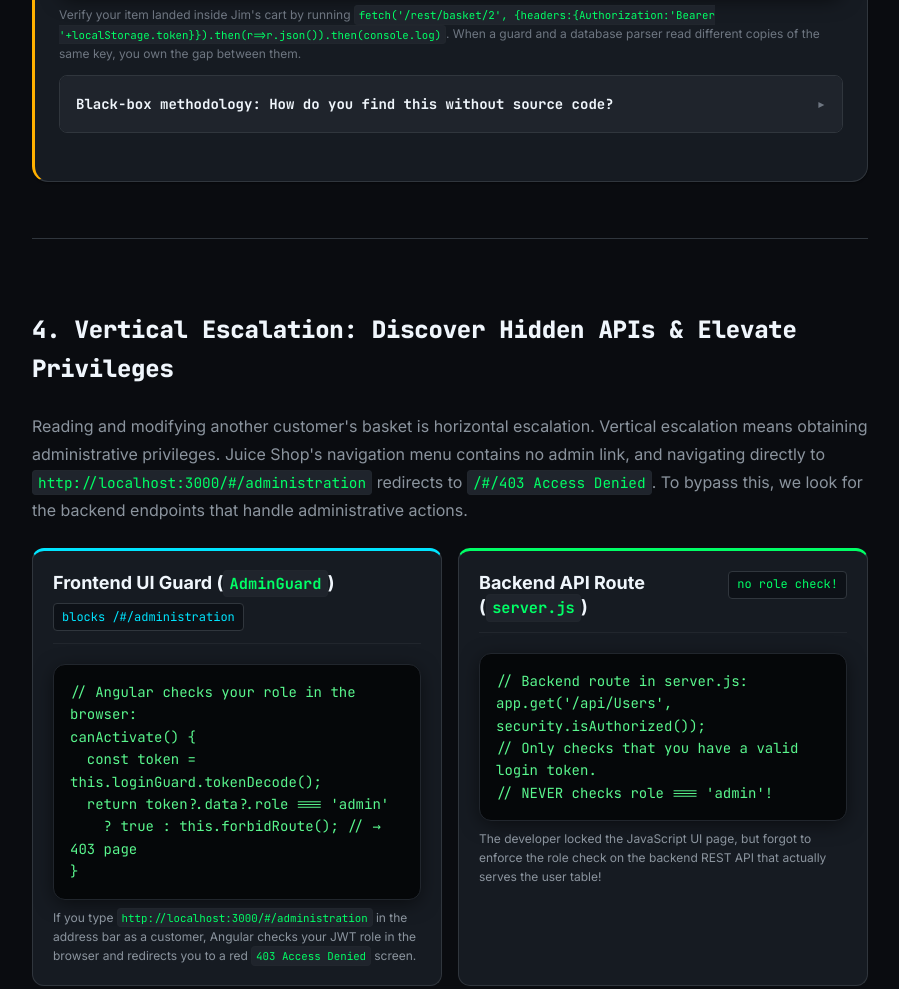
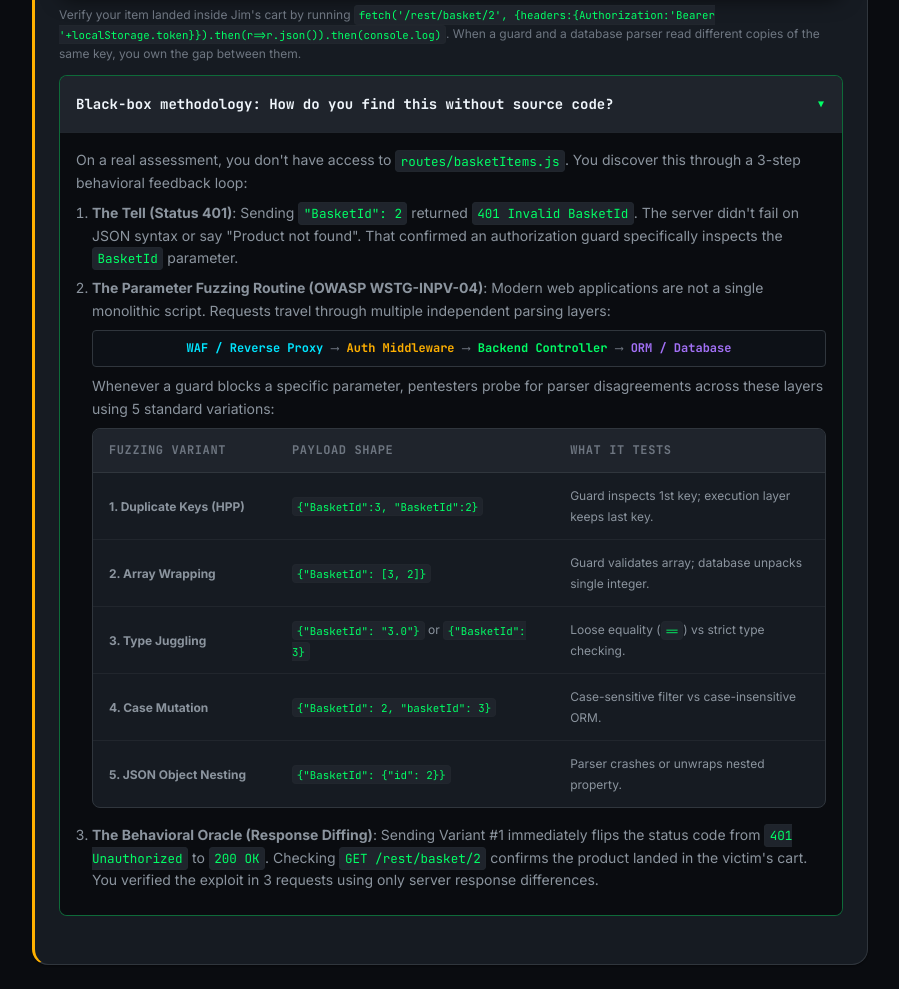
Before and after one commit to Salah-Wahsh/EH-AAST, a plain HTML site: page labs/lab05.html in a window 1280 px wide. Shown: the part 7442-8431 px from the top of the page, without its empty margins (300-1199 px from the left). Drawn offline with Linux system fonts and the light colour scheme.

Commit message:
fix(lab05): expand black-box methodology accordion by default

```diff
--- a/labs/lab05.html
+++ b/labs/lab05.html
@@ -451,7 +451,7 @@ HTTP/1.1 200 OK
             Verify your item landed inside Jim's cart by running <code>fetch('/rest/basket/2', {headers:{Authorization:'Bearer '+localStorage.token}}).then(r=&gt;r.json()).then(console.log)</code>. When a guard and a database parser read different copies of the same key, you own the gap between them.
           </p>
 
-          <details class="thought-accordion" style="margin-top:var(--space-3);">
+          <details class="thought-accordion" style="margin-top:var(--space-3);" open>
             <summary>Black-box methodology: How do you find this without source code?</summary>
             <div class="thought-accordion__content">
               <p style="margin:0 0 var(--space-2);">
```
